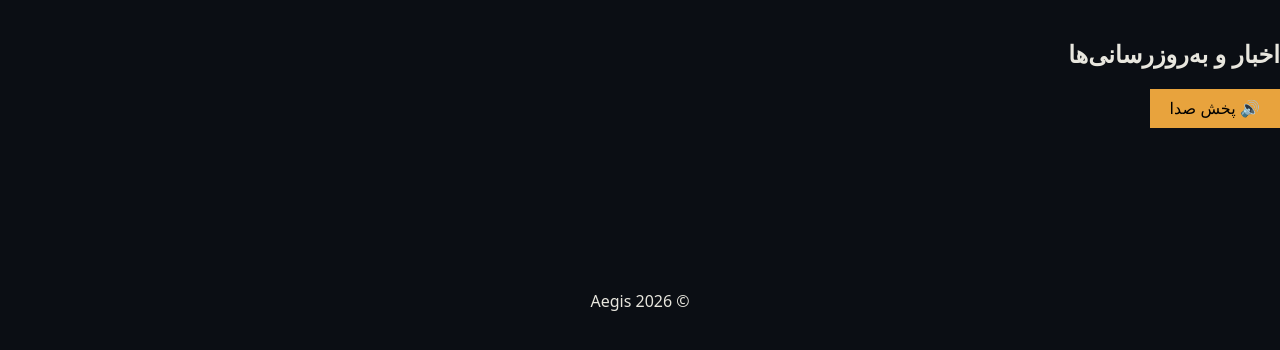
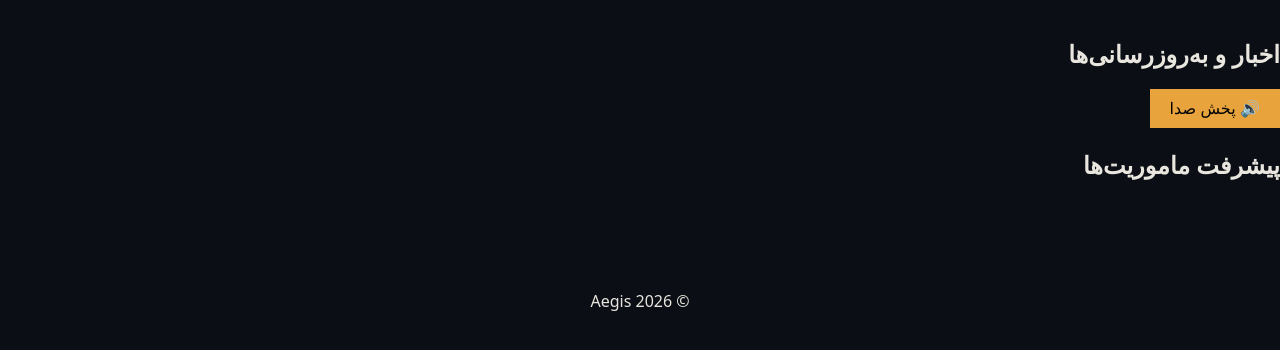
Before and after one commit to Dazm86/aegis, a website: page site-staging/index.html in a window 1280 px wide. Shown: the part 488-838 px from the top of the page. Before the commit the page ends 800 px from the top, so only its background shows below. Drawn offline with Linux system fonts and the light colour scheme.

Commit message:
Deployer: apply approved changes to staging

```diff
--- a/site-staging/index.html
+++ b/site-staging/index.html
@@ -41,6 +41,9 @@
 
   <!-- mission #34: افزودن معرفی صوتی -->
   <button onclick='aegisSpeak("این محیط آزمایشی (staging) است. تغییرات تأییدشده پس از عبور از محیط آزمایشی، اینجا اعمال می‌شوند.", "fa-IR")' style='background-color: #E8A33D; border: none; padding: 10px 20px; font-size: 16px; cursor: pointer;'>🔊 پخش صدا</button><script>function aegisSpeak(text, lang) { const utterance = new SpeechSynthesisUtterance(text); utterance.lang = lang || 'fa-IR'; speechSynthesis.speak(utterance); }</script>
+
+  <!-- mission #36: افزودن نمودار پیشرفت ماموریت‌ها -->
+  <section id='mission-progress'><h2>پیشرفت ماموریت‌ها</h2><canvas id='progress-chart' width='200' height='200'></canvas><script>const sb = supabase.createClient('https://xufbpsdtzrjnwvkpalbu.supabase.co', 'eyJhbGciOiJIUzI1NiIsInR5cCI6IkpXVCJ9.eyJpc3MiOiJzdXBhYmFzZSIsInJlZiI6Inh1ZmJwc2R0enJqbnd2a3BhbGJ1Iiwicm9sZSI6ImFub24iLCJpYXQiOjE3ODMzODc2NzIsImV4cCI6MjA5ODk2MzY3Mn0.X1EnpBZxrDdFRz6tRxpmOJIyTAEiOXZGG-NHIqTC5p0'); sb.from('missions').select('id, status').then(data => { const approved = data.data.filter(mission => mission.status === 'approved').length; const rejected = data.data.filter(mission => mission.status === 'rejected').length; const ctx = document.getElementById('progress-chart').getContext('2d'); new Chart(ctx, { type: 'pie', data: { labels: ['تایید شده', 'رد شده'], datasets: [{ label: 'پیشرفت ماموریت‌ها', data: [approved, rejected], backgroundColor: ['rgba(54, 162, 235, 0.2)', 'rgba(255, 99, 132, 0.2)'], borderColor: ['rgba(54, 162, 235, 1)', 'rgba(255, 99, 132, 1)'], borderWidth: 1 }], }, options: { scales: { y: { beginAtZero: true } } } }); });</script></section>
   <!-- AEGIS_INSERT_POINT -->
 </body>
 </html>
```
